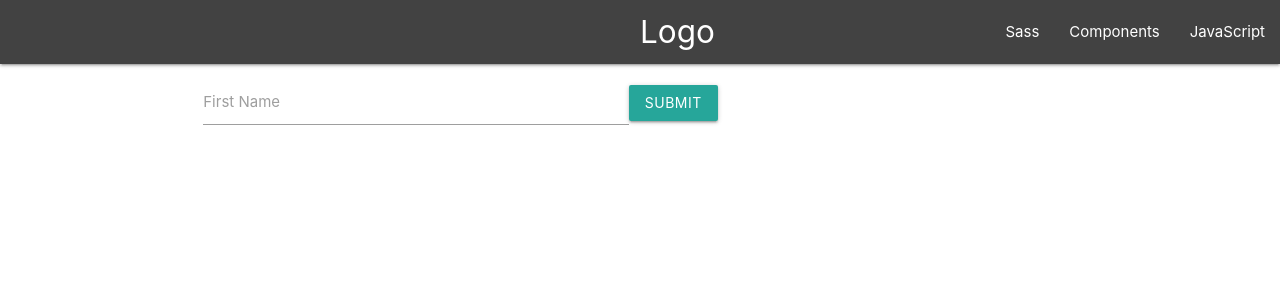
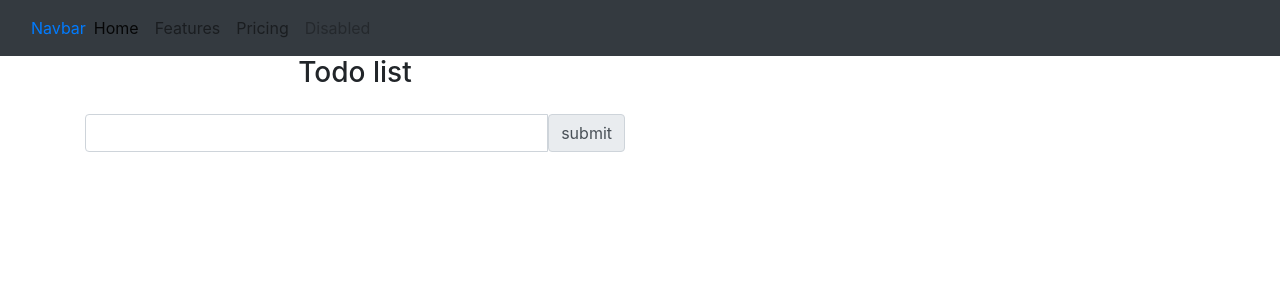
Before and after one commit to kmartirosyann/react-js_beg_06, a React (Create React App) app: page / in a window 1280 px wide. Shown: the top 300 px of the page. Built offline with nearby package versions, Linux system fonts and the light colour scheme.

Commit message:
homwork lesson-9

```diff
--- a/package.json
+++ b/package.json
@@ -7,6 +7,7 @@
     "@testing-library/react": "^11.2.5",
     "@testing-library/user-event": "^12.7.1",
     "bootstrap": "^4.6.0",
+    "bootstrap-icons": "^1.4.0",
     "react": "^17.0.1",
     "react-bootstrap": "^1.5.0",
     "react-dom": "^17.0.1",
--- a/public/index.html
+++ b/public/index.html
@@ -10,8 +10,7 @@
       content="Web site created using create-react-app"
     />
     <link rel="apple-touch-icon" href="%PUBLIC_URL%/logo192.png" />
-    <link rel="stylesheet" href="https://cdnjs.cloudflare.com/ajax/libs/materialize/1.0.0/css/materialize.min.css">
-    <link href="https://fonts.googleapis.com/icon?family=Material+Icons" rel="stylesheet">
+
     <!--
       manifest.json provides metadata used when your web app is installed on a
       user's mobile device or desktop. See https://developers.google.com/web/fundamentals/web-app-manifest/
--- a/src/App.js
+++ b/src/App.js
@@ -1,4 +1,4 @@
-import AddNewTask from "./component/todo/AddNewTask";
+import TodoFunction from "./component/todo/TodoFunction";
 import Navbar from "./component/navbar/Navbar";
 
 
@@ -6,7 +6,7 @@ function App() {
   return (
     <div className="App">
       <Navbar/>
-     <AddNewTask/>
+     <TodoFunction/>
     </div>
   );
 }
--- a/src/component/navbar/Navbar.js
+++ b/src/component/navbar/Navbar.js
@@ -1,18 +1,37 @@
 import React from 'react'
+
+
 
 export default function Navbar() {
     return (
-        <div>
-            <nav>
-                <div className="#424242 grey darken-3 nav-wrapper">
-                    <a href="#" className=" brand-logo">Logo</a>
-                    <ul id="nav-mobile" className=" right hide-on-med-and-down">
-                        <li><a href="sass.html">Sass</a></li>
-                        <li><a href="badges.html">Components</a></li>
-                        <li><a href="collapsible.html">JavaScript</a></li>
-                    </ul>
-                </div>
-            </nav>
-        </div>
+
+<nav className="primary navbar navbar-expand-lg navbar-light bg-dark" >
+  <div className=" primary container-fluid">
+    <a className="navbar-Light" href="#">Navbar</a>
+    <button className="navbar-toggler" type="button" data-bs-toggle="collapse" data-bs-target="#navbarNav" aria-controls="navbarNav" aria-expanded="false" aria-label="Toggle navigation">
+      <span className="navbar-toggler-icon"></span>
+    </button>
+    <div className="collapse navbar-collapse" id="navbarNav">
+      <ul className="navbar-nav">
+        <li className="nav-item">
+          <a className="nav-link active" aria-current="page" href="#">Home</a>
+        </li>
+        <li className="nav-item">
+          <a className="nav-link" href="#">Features</a>
+        </li>
+        <li className="nav-item">
+          <a className="nav-link" href="#">Pricing</a>
+        </li>
+        <li className="nav-item">
+          <a className="nav-link disabled" href="#" tabIndex="-1" aria-disabled="true">Disabled</a>
+        </li>
+      </ul>
+    </div>
+  </div>
+</nav>
+
+
+
+
     )
 }
--- a/src/component/todo/AddItemTodo.js
+++ /dev/null
@@ -1,31 +0,0 @@
-import React from 'react'
-import styles from './todo.module.css'
-
-function AddItemTodo({ items, removeitems }) {
-    const itemsArrey = items && items.map((item, index) => {
-        return (
-            <div className=" row" key={index}>
-                <div className="input-field col s6">
-                    <input
-                        id="first_name"
-                        type="text"
-                        className="validate"
-                        value={item.inputValue}
-                        readOnly
-                    />
-                    <button className={`btn btn-susser`}onClick={() => removeitems(item.id)}>
-                    <i className="material-icons"> delete</i>
-                    </button>
-                </div>
-            </div>
-
-        )
-    })
-    return (
-        <div>
-            {itemsArrey}
-        </div>
-    )
-}
-
-export default AddItemTodo
--- a/src/component/todo/AddNewTask.js
+++ /dev/null
@@ -1,45 +0,0 @@
-import React, { Component } from 'react'
-import AddItemTodo from './AddItemTodo'
-import Todo from './Todo'
-
-class AddNewTask extends Component {
-    state = {
-        inputValue: '',
-        inputArrey: []
-    }
-    hendelChange = (e) => {
-        this.setState({ [e.target.name]: e.target.value })
-    }
-
-    hendelSubmit = (data) => {
-        console.log(data)
-        if (data.inputValue !== '') {
-            const test = [...this.state.inputArrey, data]
-            this.setState({ inputArrey: test, inputValue: '' })
-        }
-    }
-    removeitems = (id) => {
-        let remove = this.state.inputArrey.filter((item) => item.id !== id)
-        this.setState({ inputArrey: remove })
-    }
-
-    render() {
-
-        return (
-            <div className="container center-align truncate">
-                <Todo
-                    hendelSubmit={this.hendelSubmit}
-                    hendelChange={this.hendelChange}
-                    inputValue={this.state.inputValue}
-                />
-                <AddItemTodo
-                    items={this.state.inputArrey}
-                    removeitems={this.removeitems}
-                />
-            </div>
-        )
-    }
-}
-
-
-export default AddNewTask
--- /dev/null
+++ b/src/component/todo/InputTodo.js
@@ -0,0 +1,28 @@
+import React, { Component } from 'react'
+import { Row, Col, Button } from 'react-bootstrap'
+
+export default class InputTodo extends Component {
+    render() {
+        const { hendelSubmit, hendelChange, inputValue, hendelPress } = this.props
+        return (
+            <Row  >
+                <Col className="my-3 input-group text-center col-6">
+                    <input
+                        id="first_name"
+                        type="text"
+                        className="form-control"
+                        aria-label="Recipient's username"
+                        aria-describedby="basic-addon2"
+                        value={inputValue}
+                        onChange={hendelChange}
+                        name="inputValue"
+                        onKeyPress={(e) => hendelPress(e, { inputItem: inputValue, id: Math.random() * 100 ,active : false})}
+                    />
+                    <Button onClick={() => hendelSubmit({ inputItem: inputValue, id: Math.random() * 100 ,active : false})}
+
+                        className="input-group-text btn btn-susser">submit</Button>
+                </Col>
+            </Row>
+        )
+    }
+}
--- a/src/component/todo/Todo.js
+++ /dev/null
@@ -1,28 +0,0 @@
-import React, { Component } from 'react'
-import styles from './todo.module.css'
-
-export default class Todo extends Component {
-
-
-    render() {
-        const { hendelSubmit, hendelChange, inputValue } = this.props
-        return (
-            <div>
-                <div className=" row">
-                    <div className="input-field col s6">
-                        <input
-                            id="first_name"
-                            type="text"
-                            className="validate"
-                            value={inputValue}
-                            onChange={hendelChange}
-                             name="inputValue"
-                            />
-                        <label htmlFor="first_name" className = {inputValue && styles.inputTextLeble}>First Name</label>
-                        <button onClick={() => hendelSubmit({ inputValue: inputValue, id: Math.random() * 100 })} className="btn btn-susser">submit</button>
-                    </div>
-                </div>
-            </div>
-        )
-    }
-}
--- /dev/null
+++ b/src/component/todo/TodoFunction.js
@@ -0,0 +1,79 @@
+import React, { Component } from 'react'
+import { Col, Container,Row } from 'react-bootstrap'
+import TodoList from './TodoList'
+import Todo from './InputTodo'
+
+class TodoFunction extends Component {
+    state = {
+        inputValue: '',
+        inputArrey: [],
+        select: [],
+
+    }
+    hendelChange = (e) => {
+        this.setState({ [e.target.name]: e.target.value })
+    }
+
+    hendelSubmit = (data) => {
+        if (data.inputItem !== '') {
+            const test = [...this.state.inputArrey, data]
+            this.setState({ inputArrey: test, inputValue: '' ,active :false})
+        }
+    }
+    hendelPress = (event, data) => {
+        if (event.key === 'Enter') {
+            this.hendelSubmit(data)
+        }
+    }
+    removeitems = (id) => {
+
+        let remove = this.state.inputArrey.filter((item) => item.id !== id)
+        this.setState({ inputArrey: remove })
+
+    }
+
+    addSelect = (id) => {
+        let select = [...this.state.select, id]
+        this.setState({ select: select , })
+        let arr = this.state.inputArrey.map((item)=>{
+            if(item.id === id)item.active = true
+            return item
+        })
+       this.setState({inputArrey:arr})
+    }
+
+    removeSelect = (e) => {
+        if (e.key === 'Enter') {
+            let removeAllSelect = this.state.inputArrey.filter((item) => !this.state.select.includes(item.id))
+            this.setState({ inputArrey: removeAllSelect })
+        }
+    }
+
+    render() {
+        return (
+            <Container className="container center-align truncate">
+            <Row>
+                <Col className="col-6">
+                <h3>Todo list</h3>
+                </Col>
+            </Row>
+                <Todo
+                    hendelSubmit={this.hendelSubmit}
+                    hendelChange={this.hendelChange}
+                    inputValue={this.state.inputValue}
+                    hendelPress={this.hendelPress}
+                />
+                <TodoList
+
+                    items={this.state.inputArrey}
+                    removeitems={this.removeitems}
+                    addRemoveitems={this.addSelect}
+                    removeSelect={this.removeSelect}
+                />
+            </Container>
+        )
+    }
+}
+
+
+export default TodoFunction
--- /dev/null
+++ b/src/component/todo/TodoList.js
@@ -0,0 +1,44 @@
+import React from 'react'
+import { Col, Row ,Button} from 'react-bootstrap'
+
+
+
+function TodoList({ items, removeitems,addRemoveitems,removeSelect,active }) {
+    const itemsArrey = items && items.map((item, index) => {
+        return (
+            <Row  key={index}>
+                <Col className="input-group col-6 ">
+                    <input
+                        id="first_name"
+                        type="text"
+                        className="form-control"
+                        value={item.inputItem}
+                        readOnly
+                    />
+                    <Button
+                    className= {`${item.active ? "btn-danger": "input-group-text"} btn btn-danger`}
+                    onClick={() => {
+                        addRemoveitems( item.id)}}
+                    onKeyPress={removeSelect}
+                    >
+                    <i className=" bi bi-pin-angle"></i>
+                    </Button>
+                    <Button
+                    className="input-group-text btn btn-danger"
+                    onClick={() => removeitems(item.id)}>
+
+                    <i className="bi bi-trash" ></i>
+                    </Button>
+                </Col>
+            </Row>
+
+        )
+    })
+    return (
+        <div>
+            {itemsArrey}
+        </div>
+    )
+}
+
+export default TodoList
--- a/src/index.css
+++ b/src/index.css
@@ -1,3 +1,5 @@
+@import url("https://cdn.jsdelivr.net/npm/bootstrap-icons@1.4.0/font/bootstrap-icons.css");
+
 body {
   margin: 0;
   font-family: -apple-system, BlinkMacSystemFont, 'Segoe UI', 'Roboto', 'Oxygen',
--- a/src/index.js
+++ b/src/index.js
@@ -1,5 +1,6 @@
 import React from 'react';
 import ReactDOM from 'react-dom';
+import 'bootstrap/dist/css/bootstrap.min.css';
 import './index.css';
 import App from './App';
 
```
Also changed, not shown: 1 other file (tests, documents, lock files or other folders).
